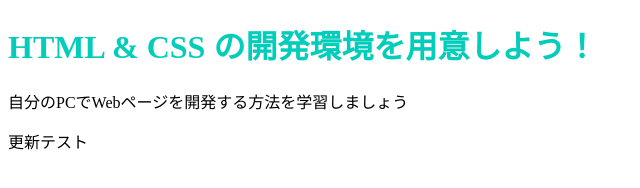
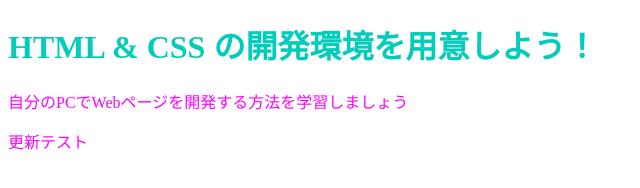
Before and after one commit to karimoto3/karimoto3.github.io, a plain HTML site: page index.html in a window 1280 px wide. Shown: the whole page, without its empty margins (0-640 px from the left). Drawn offline with Linux system fonts and the light colour scheme.

Commit message:
Update stylesheet.css

```diff
--- a/stylesheet.css
+++ b/stylesheet.css
@@ -1,4 +1,6 @@
 .title{
     color:#02ccba;
-
 }
+.container{
+    color:#ff00ff;
+}
```
